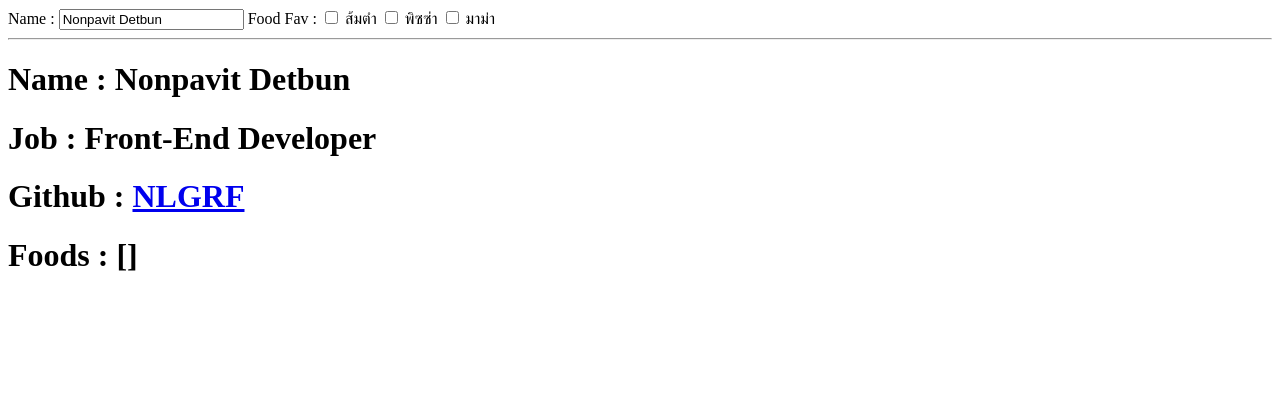
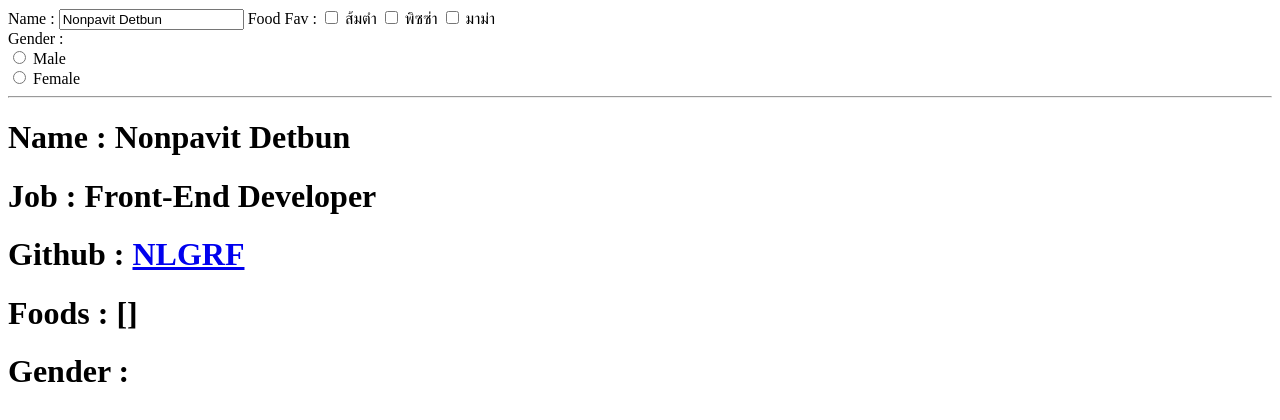
Before and after one commit to NLGRF/Vue-CDN, a plain HTML site: page index.html in a window 1280 px wide. Drawn offline with nearby package versions, Linux system fonts and the light colour scheme.

Commit message:
2 Way Data Binding Radio Button

```diff
--- a/app.js
+++ b/app.js
@@ -4,6 +4,7 @@ new Vue({
     name:"Nonpavit Detbun",
     job:"Front-End Developer",
     foods:[],
+    gender:'',
     github: 'https://github.com/NLGRF'
   },
   methods: {
--- a/index.html
+++ b/index.html
@@ -15,13 +15,21 @@
           <label>พิซซ่า</label>
           <input type="checkbox" value="มาม่า" v-model="foods">
           <label>มาม่า</label>
-
+          <br>
+          Gender :
+          <br>
+          <input type="radio" value="Male" v-model="gender">
+          <label>Male</label>
+          <br>
+          <input type="radio" value="Female" v-model="gender">
+          <label>Female</label>
           <br>
           <hr>
           <h1>Name : {{name}}</h1>
           <h1>Job : {{job}}</h1>
           <h1>Github : <a v-bind:href="github">NLGRF</a></h1>
           <h1>Foods : {{foods}}</h1>
+          <h1>Gender : {{gender}}</h1>
         </div>
         <script src="app.js" charset="utf-8"></script>
 
```
